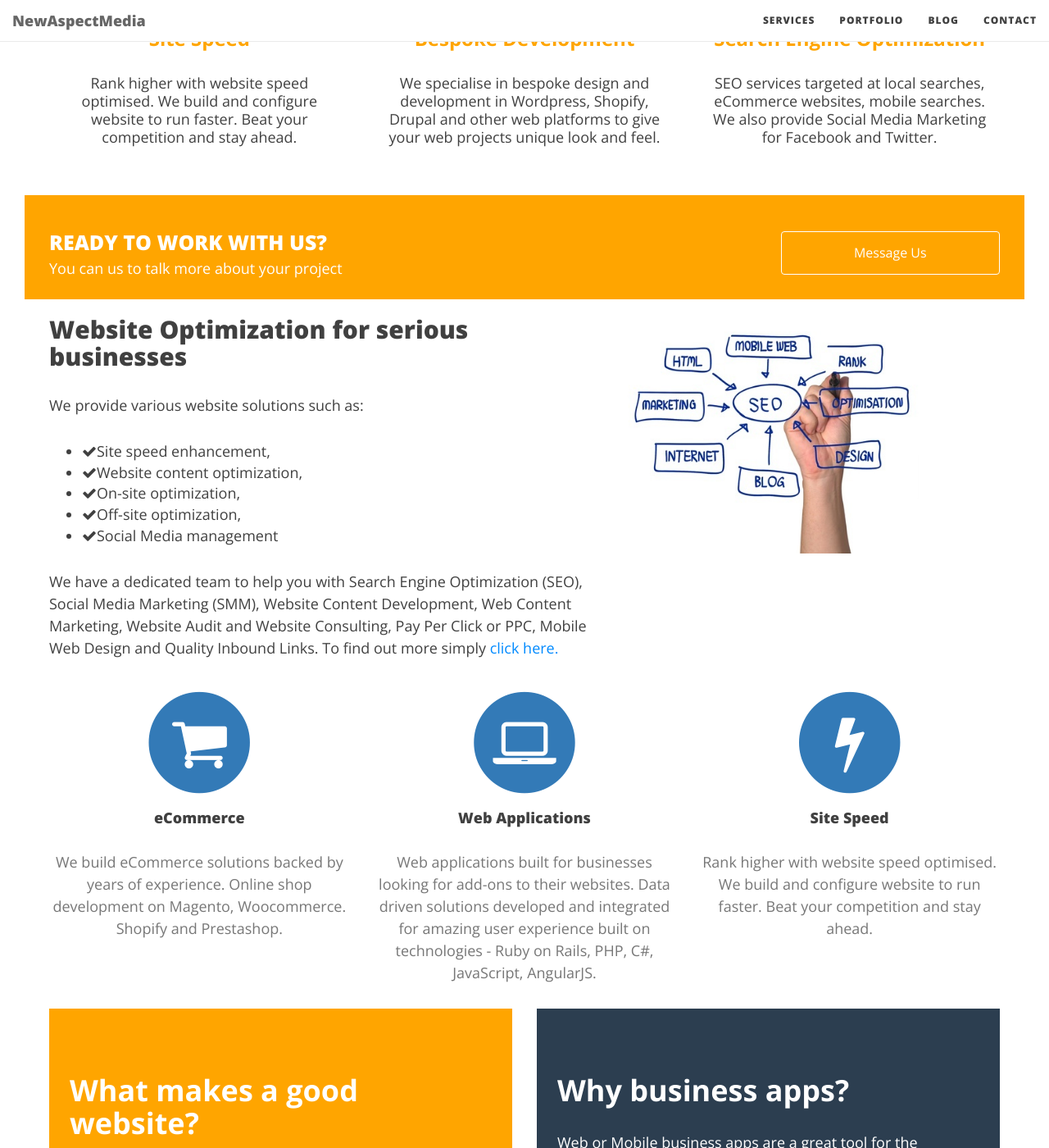
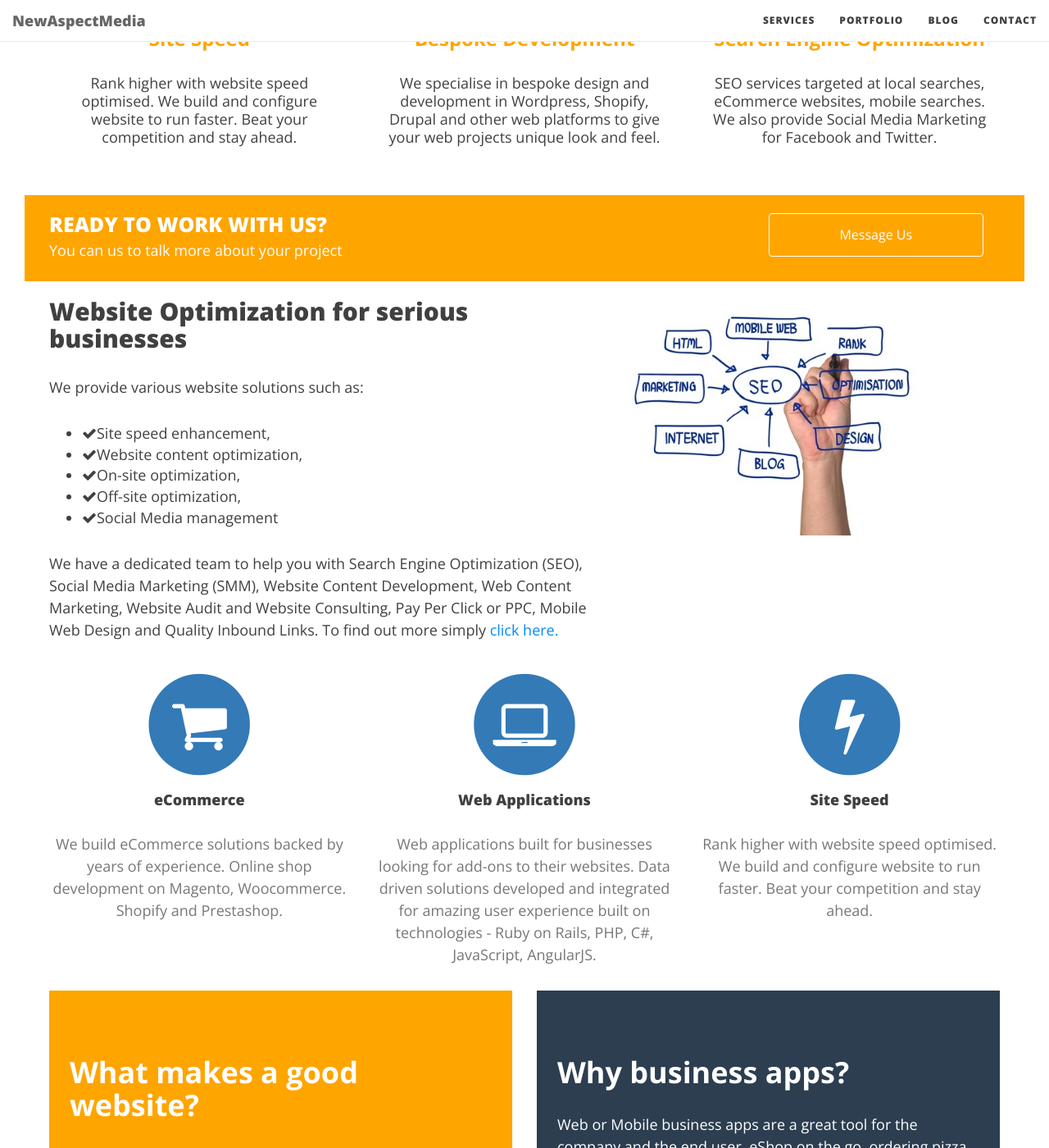
Before and after one commit to newmedia77/appxnam, a Jekyll site: the page built from index.html, in a window 1280 px wide and 1400 px high, scrolled down 1278 px. Shown: the whole window at 82% size. Built offline with Jekyll 4.4.1, drawn with Linux system fonts in a browser that asks for light colours; nearby versions of some CDN libraries; the list of posts is cut into pages by our own code.

Commit message:
andreas
cta padding

```diff
--- a/css/style.css
+++ b/css/style.css
@@ -334,7 +334,7 @@ ul.project-meta{
 /* =-=-=-=-=-=-= Call to action section =-=-=-=-=-=-= */
 
 .cta-two-section {
-    padding: 24px 0;
+    padding: 2px 20px 24px 0;
     background-color: #ffa500;
     color: #fff;
 }
```
